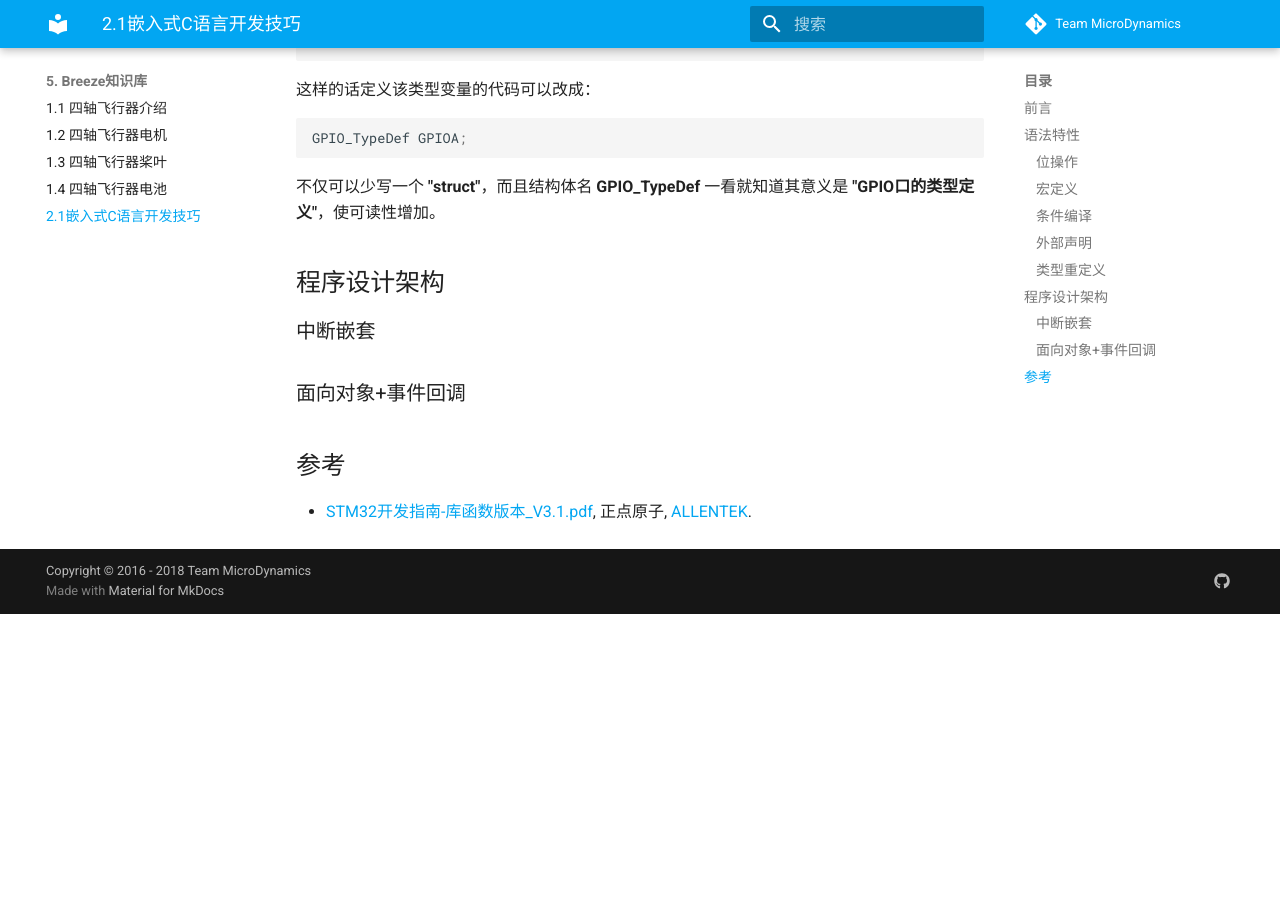
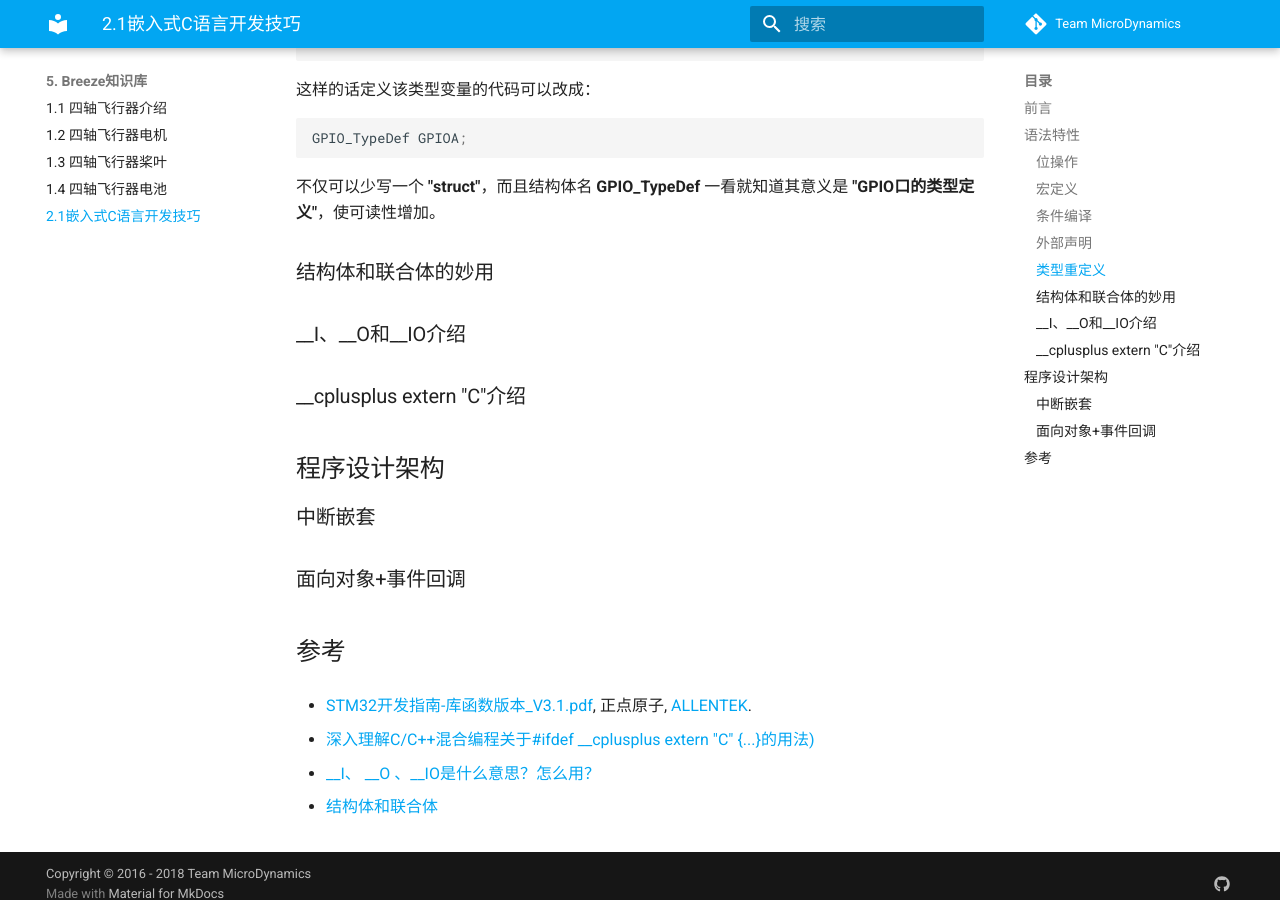
Before and after one commit to microdynamics/microdynamics_website_development, an MkDocs documentation site: the page built from docs/5. Breeze知识库/2.1 嵌入式C语言技巧.md, in a window 1280 px wide and 900 px high, scrolled down 2944 px. Built offline with MkDocs 1.6.1 and Material for MkDocs 9.7.7, drawn with Linux system fonts in a browser that asks for light colours; comment, search, counter and statistics services are not loaded; before the commit the page ends 3558 px from its top, so only the background shows below that.

Commit message:
Modify breeze knowledge wiki

```diff
--- a/docs/5. Breeze知识库/2.1 嵌入式C语言技巧.md
+++ b/docs/5. Breeze知识库/2.1 嵌入式C语言技巧.md
@@ -136,6 +136,11 @@ GPIO_TypeDef GPIOA;
 
 不仅可以少写一个 **"struct"**，而且结构体名 **GPIO_TypeDef** 一看就知道其意义是 **"GPIO口的类型定义"**，使可读性增加。
 
+### 结构体和联合体的妙用
+
+### __I、__O和__IO介绍
+### __cplusplus extern "C"介绍
+
 ## 程序设计架构
 
 ### 中断嵌套
@@ -145,3 +150,9 @@ GPIO_TypeDef GPIOA;
 ## 参考
 
 * [STM32开发指南-库函数版本_V3.1.pdf](https://documents-1256406063.cos.ap-shanghai.myqcloud.com/STM32F1%E5%BC%80%E5%8F%91%E6%8C%87%E5%8D%97-%E5%BA%93%E5%87%BD%E6%95%B0%E7%89%88%E6%9C%AC_V3.1%20.pdf), 正点原子, [ALLENTEK](http://www.alientek.com/).
+
+* [深入理解C/C++混合编程关于#ifdef __cplusplus extern "C" {...}的用法)](https://blog.csdn.net/zzwdkxx/article/details/44244535)
+
+* [__I、 __O 、__IO是什么意思？怎么用？](https://blog.csdn.net/qq_27312943/article/details/51273064)
+
+* [结构体和联合体](https://blog.csdn.net/u011974987/article/details/52305364)
```
